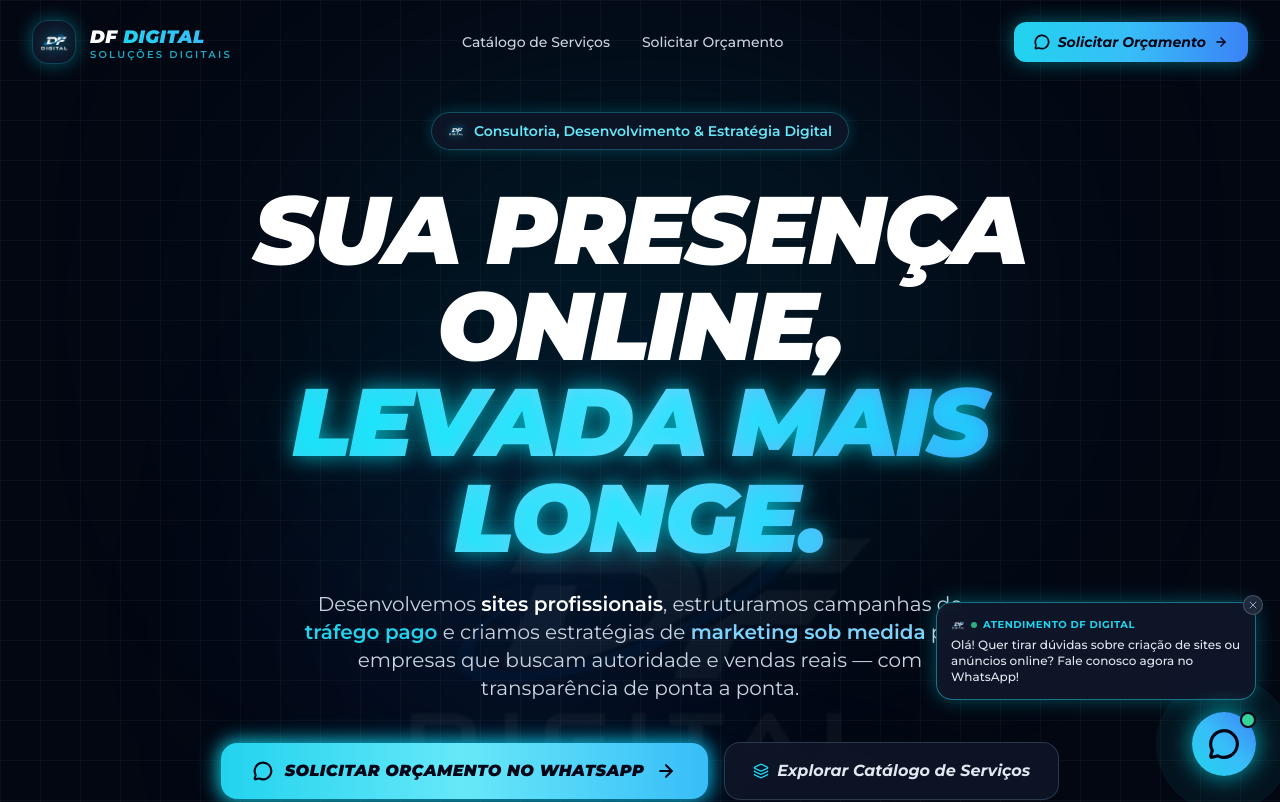
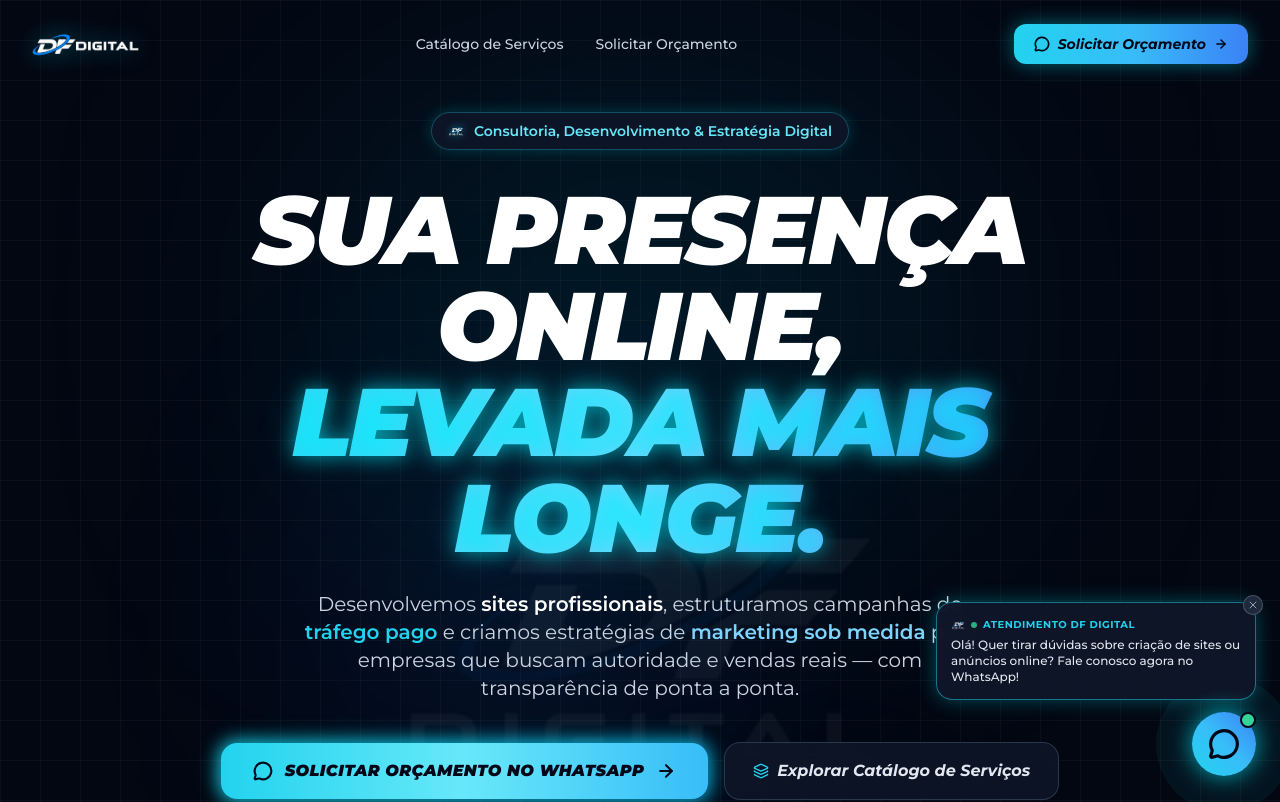
Before and after one commit to Filipe-Machado0/dfsolucoesdigital, a React (Vite) app: page / in a window 1280 px wide. Shown: the top 802 px of the page. Built offline with nearby package versions, Linux system fonts and the light colour scheme.

Commit message:
feat: adicionar nova logo horizontal da DF Digital na Navbar, Footer e CTA

```diff
--- a/src/components/FinalCTA.jsx
+++ b/src/components/FinalCTA.jsx
@@ -37,14 +37,12 @@ export default function FinalCTA() {
 
             {/* Left Column: Pitch & Value proposition */}
             <div className="lg:col-span-7 space-y-6">
-              <div className="flex items-center gap-3.5 mb-2">
-                <div className="w-12 h-12 rounded-2xl bg-slate-900/90 border border-cyan-400/40 p-2 shadow-[0_0_20px_rgba(0,240,255,0.35)] flex items-center justify-center">
-                  <img src="/logo-white.png" alt="DF Digital" className="w-full h-full object-contain filter drop-shadow-[0_0_6px_rgba(0,240,255,0.7)]" />
-                </div>
-                <div>
-                  <span className="font-heading font-black italic text-lg text-white">DF DIGITAL</span>
-                  <span className="text-[10px] uppercase tracking-widest text-cyan-400 block -mt-0.5 font-semibold">Soluções Digitais</span>
-                </div>
+              <div className="flex items-center mb-2">
+                <img
+                  src="/logo-horizontal-white.png"
+                  alt="DF Digital - Soluções Digitais"
+                  className="h-9 sm:h-10 w-auto object-contain filter drop-shadow-[0_0_12px_rgba(0,240,255,0.4)]"
+                />
               </div>
 
               <div className="inline-flex items-center gap-2 px-3.5 py-1.5 rounded-full bg-cyan-950/60 border border-cyan-400/40 text-cyan-400 text-xs font-bold uppercase tracking-widest">
--- a/src/components/Footer.jsx
+++ b/src/components/Footer.jsx
@@ -14,22 +14,12 @@ export default function Footer() {
 
           {/* Brand Info */}
           <div className="lg:col-span-2 space-y-4">
-            <div className="flex items-center gap-3.5">
-              <div className="flex items-center justify-center w-12 h-12 rounded-2xl bg-slate-900/90 border border-cyan-500/30 p-2 shadow-[0_0_20px_rgba(0,240,255,0.35)]">
-                <img
-                  src="/logo-white.png"
-                  alt="DF Digital"
-                  className="w-full h-full object-contain filter drop-shadow-[0_0_6px_rgba(0,240,255,0.7)]"
-                />
-              </div>
-              <div className="flex flex-col">
-                <span className="font-heading font-black italic tracking-wide text-xl text-white">
-                  DF <span className="text-transparent bg-clip-text bg-gradient-to-r from-cyan-400 to-sky-400">DIGITAL</span>
-                </span>
-                <span className="text-[10px] tracking-[0.25em] uppercase text-cyan-400/80 font-semibold -mt-1">
-                  Soluções Digitais
-                </span>
-              </div>
+            <div className="flex items-center">
+              <img
+                src="/logo-horizontal-white.png"
+                alt="DF Digital - Soluções Digitais"
+                className="h-10 sm:h-11 w-auto object-contain filter drop-shadow-[0_0_12px_rgba(0,240,255,0.35)]"
+              />
             </div>
 
             <p className="text-sm text-slate-400 max-w-sm leading-relaxed">
--- a/src/components/Navbar.jsx
+++ b/src/components/Navbar.jsx
@@ -30,23 +30,13 @@ export default function Navbar() {
     >
       <div className="max-w-7xl mx-auto px-4 sm:px-6 lg:px-8">
         <div className="flex items-center justify-between">
-          {/* Logo Oficial */}
-          <a href="#" className="flex items-center gap-3.5 group">
-            <div className="relative flex items-center justify-center w-11 h-11 rounded-2xl bg-slate-900/90 border border-cyan-500/30 p-1.5 shadow-[0_0_18px_rgba(0,240,255,0.35)] group-hover:shadow-[0_0_28px_rgba(0,240,255,0.7)] group-hover:border-cyan-400 transition-all duration-300">
-              <img
-                src="/logo-white.png"
-                alt="DF Digital Logo"
-                className="w-full h-full object-contain filter drop-shadow-[0_0_8px_rgba(0,240,255,0.7)]"
-              />
-            </div>
-            <div className="flex flex-col">
-              <span className="font-heading font-black italic tracking-wide text-lg text-white group-hover:text-cyan-400 transition-colors">
-                DF <span className="text-transparent bg-clip-text bg-gradient-to-r from-cyan-400 to-sky-400">DIGITAL</span>
-              </span>
-              <span className="text-[10px] tracking-[0.22em] uppercase text-cyan-400/80 font-semibold -mt-1">
-                Soluções Digitais
-              </span>
-            </div>
+          {/* Logo Oficial Horizontal */}
+          <a href="#" className="flex items-center group py-1">
+            <img
+              src="/logo-horizontal-white.png"
+              alt="DF Digital - Soluções Digitais"
+              className="h-8 sm:h-9 md:h-10 w-auto object-contain filter drop-shadow-[0_0_12px_rgba(0,240,255,0.4)] group-hover:drop-shadow-[0_0_20px_rgba(0,240,255,0.7)] group-hover:scale-[1.02] transition-all duration-300"
+            />
           </a>
 
           {/* Desktop Nav Links */}
```
Also changed, not shown: public/logo-horizontal-white.png (added), public/logo-horizontal.png (added).
